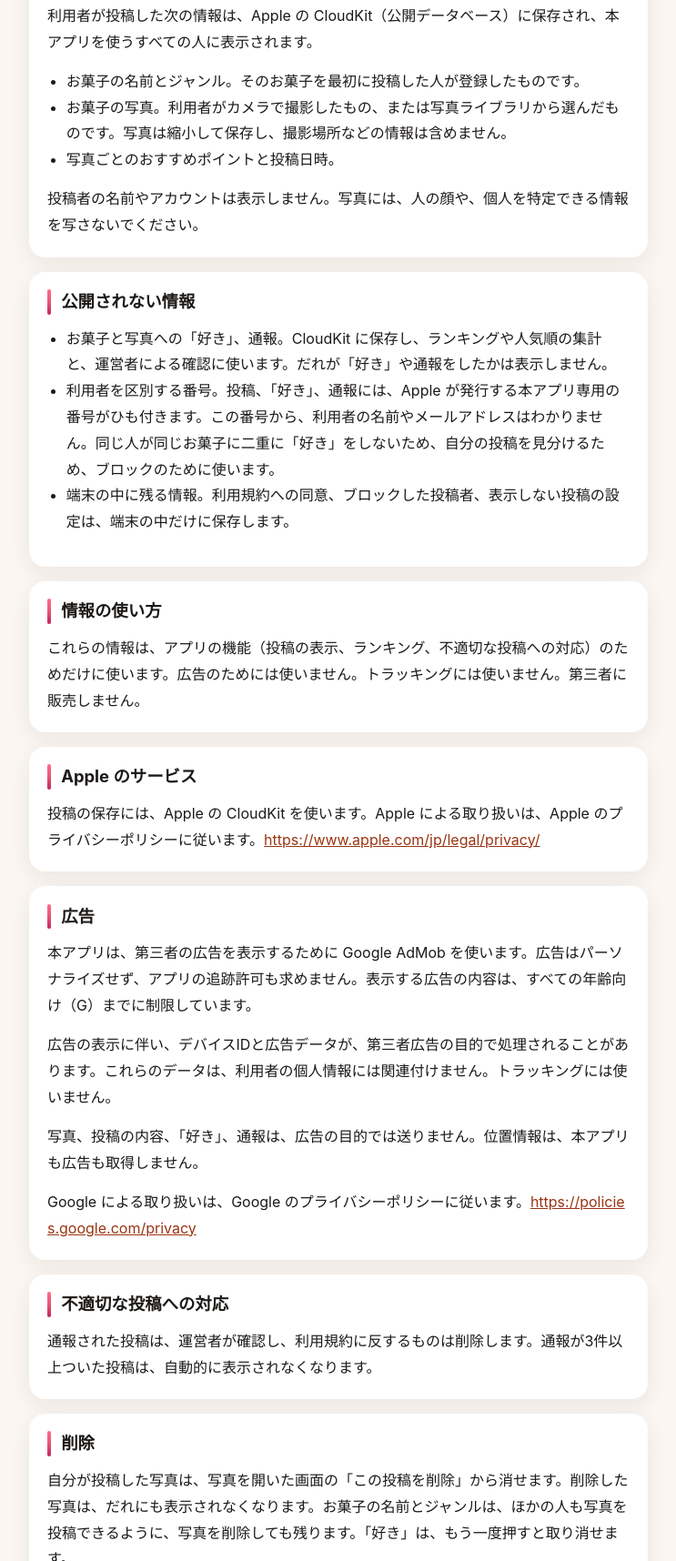
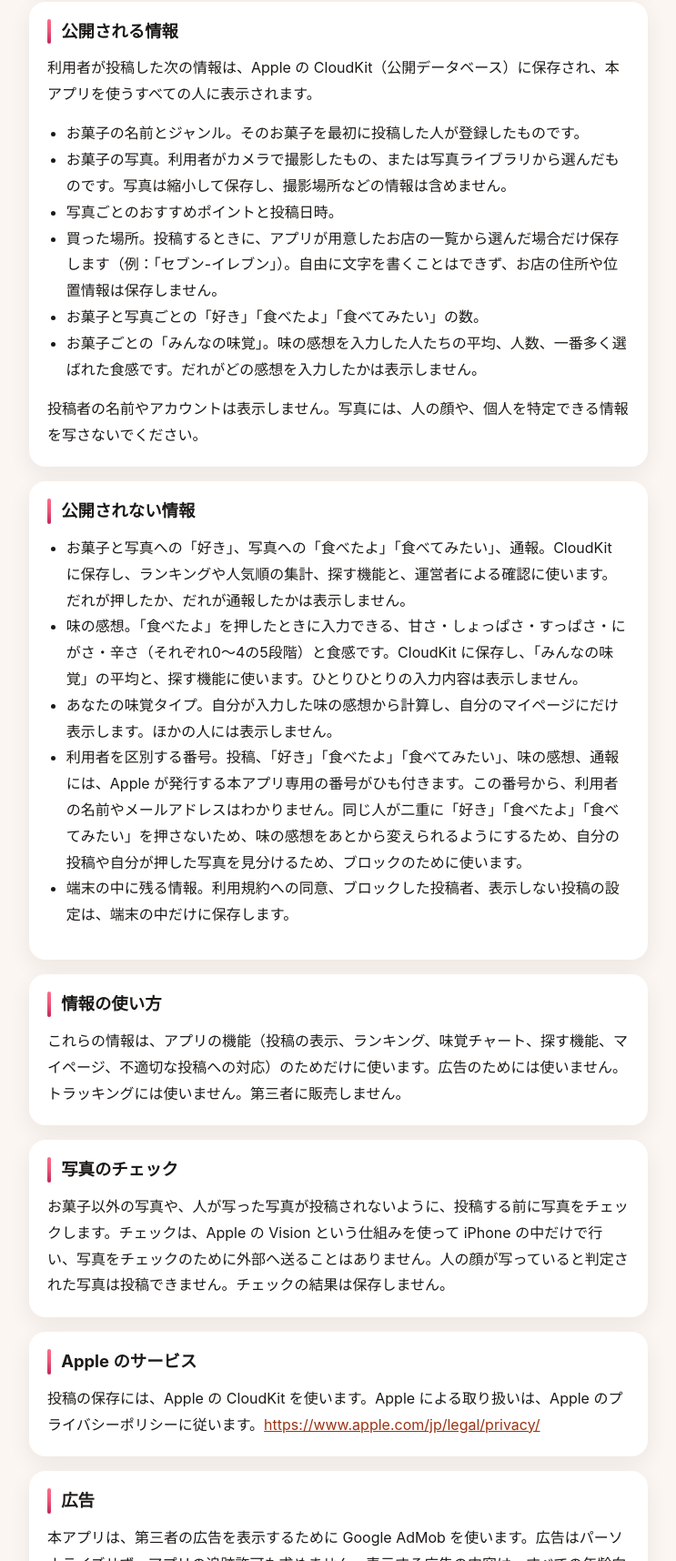
Before and after one commit to murakawa0804/okashi-touhyoujo, a plain HTML site: page privacy.html in a window 1280 px wide. Shown: the part 1084-2800 px from the top of the page at 91% size, without its empty margins (268-1011 px from the left). Drawn offline with Linux system fonts and the light colour scheme.

Commit message:
プライバシーポリシーに1.0.2の新機能を追記
Co-authored-by: Cursor <cursoragent@cursor.com>

```diff
--- a/privacy.html
+++ b/privacy.html
@@ -11,7 +11,7 @@
     <div class="wrap">
       <p class="app-name">お菓子投票所</p>
       <h1>プライバシーポリシー</h1>
-      <p class="dates">制定日：2026年11月22日<br>最終更新日：2026年11月22日</p>
+      <p class="dates">制定日：2026年11月22日<br>最終更新日：2026年11月25日</p>
     </div>
   </header>
 
@@ -23,6 +23,7 @@
         <li><a href="#published">公開される情報</a></li>
         <li><a href="#unpublished">公開されない情報</a></li>
         <li><a href="#use">情報の使い方</a></li>
+        <li><a href="#photocheck">写真のチェック</a></li>
         <li><a href="#apple">Apple のサービス</a></li>
         <li><a href="#ads">広告</a></li>
         <li><a href="#moderation">不適切な投稿への対応</a></li>
@@ -34,7 +35,7 @@
     </nav>
 
     <section class="card">
-      <p>お菓子投票所（以下「本アプリ」）は、好きなお菓子を写真と名前で投稿し、みんなの「好き」でランキングを作るアプリです。このポリシーは、本アプリが扱う情報について説明します。</p>
+      <p>お菓子投票所（以下「本アプリ」）は、好きなお菓子を写真と名前で投稿し、みんなの「好き」「食べたよ」「食べてみたい」や味の感想から、ランキングを作ったり、食べたいお菓子を探したりできるアプリです。このポリシーは、本アプリが扱う情報について説明します。</p>
       <p>運営者は、Hirokazu Murakawa です。</p>
     </section>
 
@@ -50,6 +51,9 @@
         <li>お菓子の名前とジャンル。そのお菓子を最初に投稿した人が登録したものです。</li>
         <li>お菓子の写真。利用者がカメラで撮影したもの、または写真ライブラリから選んだものです。写真は縮小して保存し、撮影場所などの情報は含めません。</li>
         <li>写真ごとのおすすめポイントと投稿日時。</li>
+        <li>買った場所。投稿するときに、アプリが用意したお店の一覧から選んだ場合だけ保存します（例：「セブン-イレブン」）。自由に文字を書くことはできず、お店の住所や位置情報は保存しません。</li>
+        <li>お菓子と写真ごとの「好き」「食べたよ」「食べてみたい」の数。</li>
+        <li>お菓子ごとの「みんなの味覚」。味の感想を入力した人たちの平均、人数、一番多く選ばれた食感です。だれがどの感想を入力したかは表示しません。</li>
       </ul>
       <p>投稿者の名前やアカウントは表示しません。写真には、人の顔や、個人を特定できる情報を写さないでください。</p>
     </section>
@@ -57,15 +61,22 @@
     <section class="card" id="unpublished">
       <h2>公開されない情報</h2>
       <ul>
-        <li>お菓子と写真への「好き」、通報。CloudKit に保存し、ランキングや人気順の集計と、運営者による確認に使います。だれが「好き」や通報をしたかは表示しません。</li>
-        <li>利用者を区別する番号。投稿、「好き」、通報には、Apple が発行する本アプリ専用の番号がひも付きます。この番号から、利用者の名前やメールアドレスはわかりません。同じ人が同じお菓子に二重に「好き」をしないため、自分の投稿を見分けるため、ブロックのために使います。</li>
+        <li>お菓子と写真への「好き」、写真への「食べたよ」「食べてみたい」、通報。CloudKit に保存し、ランキングや人気順の集計、探す機能と、運営者による確認に使います。だれが押したか、だれが通報したかは表示しません。</li>
+        <li>味の感想。「食べたよ」を押したときに入力できる、甘さ・しょっぱさ・すっぱさ・にがさ・辛さ（それぞれ0〜4の5段階）と食感です。CloudKit に保存し、「みんなの味覚」の平均と、探す機能に使います。ひとりひとりの入力内容は表示しません。</li>
+        <li>あなたの味覚タイプ。自分が入力した味の感想から計算し、自分のマイページにだけ表示します。ほかの人には表示しません。</li>
+        <li>利用者を区別する番号。投稿、「好き」「食べたよ」「食べてみたい」、味の感想、通報には、Apple が発行する本アプリ専用の番号がひも付きます。この番号から、利用者の名前やメールアドレスはわかりません。同じ人が二重に「好き」「食べたよ」「食べてみたい」を押さないため、味の感想をあとから変えられるようにするため、自分の投稿や自分が押した写真を見分けるため、ブロックのために使います。</li>
         <li>端末の中に残る情報。利用規約への同意、ブロックした投稿者、表示しない投稿の設定は、端末の中だけに保存します。</li>
       </ul>
     </section>
 
     <section class="card" id="use">
       <h2>情報の使い方</h2>
-      <p>これらの情報は、アプリの機能（投稿の表示、ランキング、不適切な投稿への対応）のためだけに使います。広告のためには使いません。トラッキングには使いません。第三者に販売しません。</p>
+      <p>これらの情報は、アプリの機能（投稿の表示、ランキング、味覚チャート、探す機能、マイページ、不適切な投稿への対応）のためだけに使います。広告のためには使いません。トラッキングには使いません。第三者に販売しません。</p>
+    </section>
+
+    <section class="card" id="photocheck">
+      <h2>写真のチェック</h2>
+      <p>お菓子以外の写真や、人が写った写真が投稿されないように、投稿する前に写真をチェックします。チェックは、Apple の Vision という仕組みを使って iPhone の中だけで行い、写真をチェックのために外部へ送ることはありません。人の顔が写っていると判定された写真は投稿できません。チェックの結果は保存しません。</p>
     </section>
 
     <section class="card" id="apple">
@@ -77,7 +88,7 @@
       <h2>広告</h2>
       <p>本アプリは、第三者の広告を表示するために Google AdMob を使います。広告はパーソナライズせず、アプリの追跡許可も求めません。表示する広告の内容は、すべての年齢向け（G）までに制限しています。</p>
       <p>広告の表示に伴い、デバイスIDと広告データが、第三者広告の目的で処理されることがあります。これらのデータは、利用者の個人情報には関連付けません。トラッキングには使いません。</p>
-      <p>写真、投稿の内容、「好き」、通報は、広告の目的では送りません。位置情報は、本アプリも広告も取得しません。</p>
+      <p>写真、投稿の内容、買った場所、「好き」「食べたよ」「食べてみたい」、味の感想、通報は、広告の目的では送りません。位置情報は、本アプリも広告も取得しません。</p>
       <p>Google による取り扱いは、Google のプライバシーポリシーに従います。<a href="https://policies.google.com/privacy">https://policies.google.com/privacy</a></p>
     </section>
 
@@ -88,7 +99,7 @@
 
     <section class="card" id="deletion">
       <h2>削除</h2>
-      <p>自分が投稿した写真は、写真を開いた画面の「この投稿を削除」から消せます。削除した写真は、だれにも表示されなくなります。お菓子の名前とジャンルは、ほかの人も写真を投稿できるように、写真を削除しても残ります。「好き」は、もう一度押すと取り消せます。</p>
+      <p>自分が投稿した写真は、写真を開いた画面の「この投稿を削除」から消せます。削除した写真は、だれにも表示されなくなります。お菓子の名前とジャンルは、ほかの人も写真を投稿できるように、写真を削除しても残ります。「好き」「食べたよ」「食べてみたい」は、もう一度押すと取り消せます。味の感想は、もう一度入力すると上書きされます。</p>
       <p>アプリから削除できない場合や、そのほかの削除のお願いは、問い合わせフォームからお送りください。</p>
       <p>端末から本アプリを削除すると、端末の中の設定は消えます。投稿した内容は、自分で削除するまで残ります。</p>
     </section>
```
